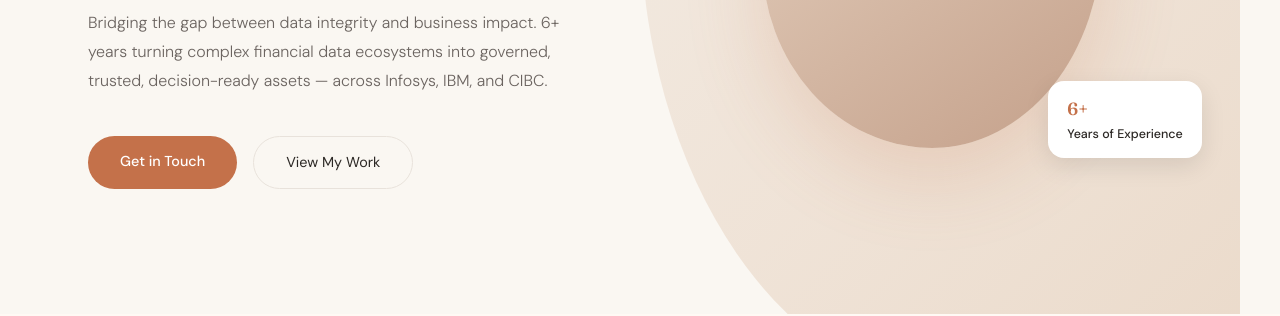
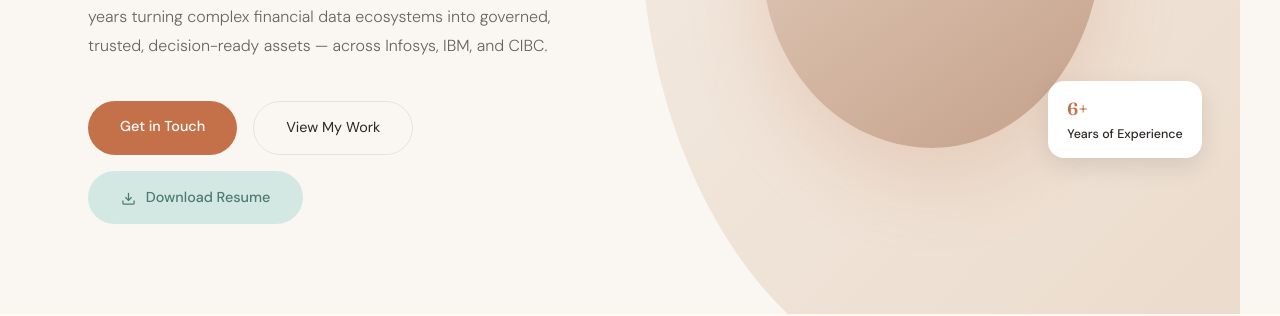
Before and after one commit to gauribhawarkar/gauribhawarkar.github.io, a plain HTML site: page index.html in a window 1280 px wide. Shown: the part 486-802 px from the top of the page. Drawn offline with Linux system fonts and the light colour scheme.

Commit message:
Add files via upload

```diff
--- a/index.html
+++ b/index.html
@@ -173,6 +173,25 @@
 
     .btn-primary:hover {
       background: var(--clay-dark);
+      transform: translateY(-2px);
+    }
+
+    .btn-resume {
+      background: var(--accent-green-light);
+      color: var(--accent-green);
+      padding: 0.85rem 2rem;
+      border-radius: 3rem;
+      text-decoration: none;
+      font-size: 0.9rem;
+      font-weight: 500;
+      border: 1.5px solid transparent;
+      transition: background 0.2s, transform 0.2s;
+      display: inline-block;
+    }
+
+    .btn-resume:hover {
+      background: var(--accent-green);
+      color: white;
       transform: translateY(-2px);
     }
 
@@ -846,6 +865,12 @@
       <div class="hero-ctas">
         <a href="#contact" class="btn-primary">Get in Touch</a>
         <a href="#experience" class="btn-secondary">View My Work</a>
+        <a href="Gauri_Bhawarkar_Resume.pdf" download="Gauri_Bhawarkar_Resume.pdf" class="btn-resume">
+          <svg width="15" height="15" viewBox="0 0 24 24" fill="none" stroke="currentColor" stroke-width="2" style="display:inline;vertical-align:middle;margin-right:6px;">
+            <path d="M21 15v4a2 2 0 0 1-2 2H5a2 2 0 0 1-2-2v-4"/><polyline points="7 10 12 15 17 10"/><line x1="12" y1="15" x2="12" y2="3"/>
+          </svg>
+          Download Resume
+        </a>
       </div>
     </div>
 
```
Also changed, not shown: 1 other file.
